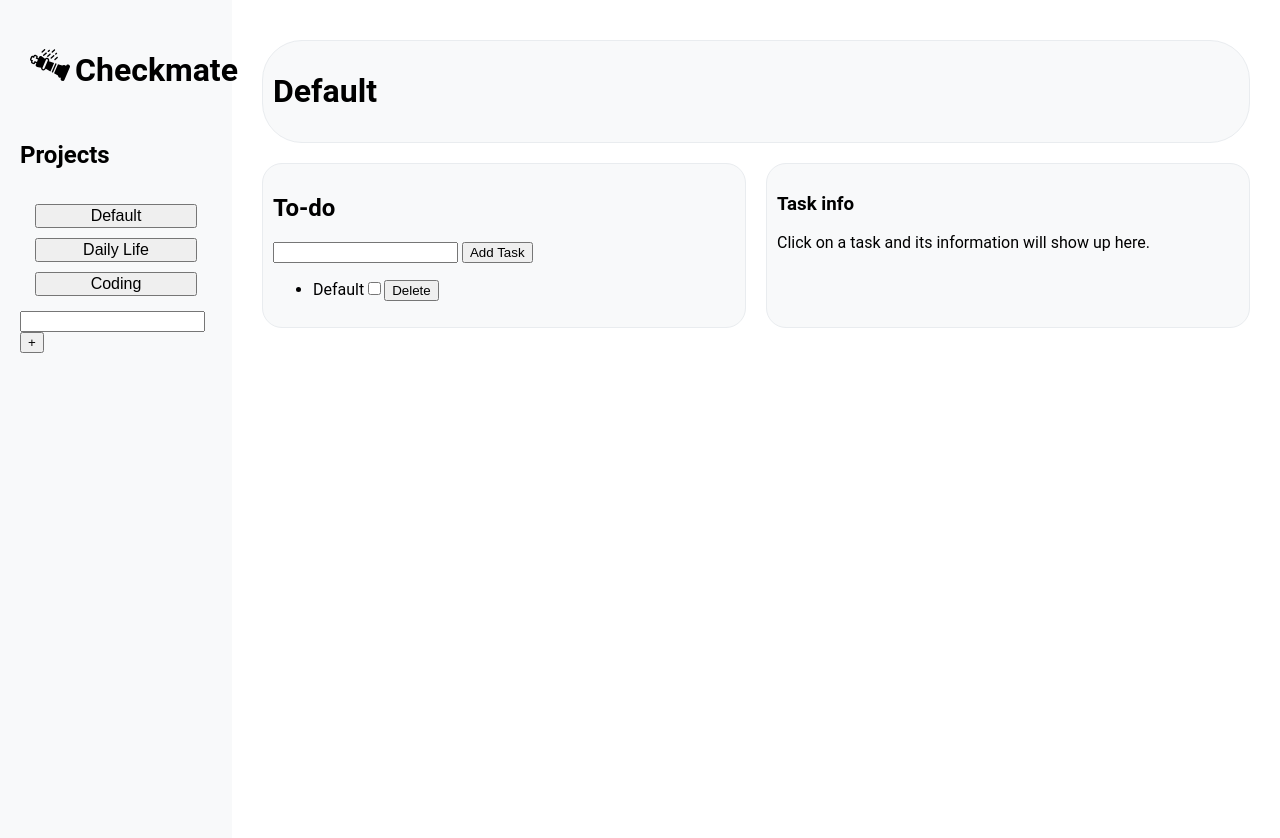
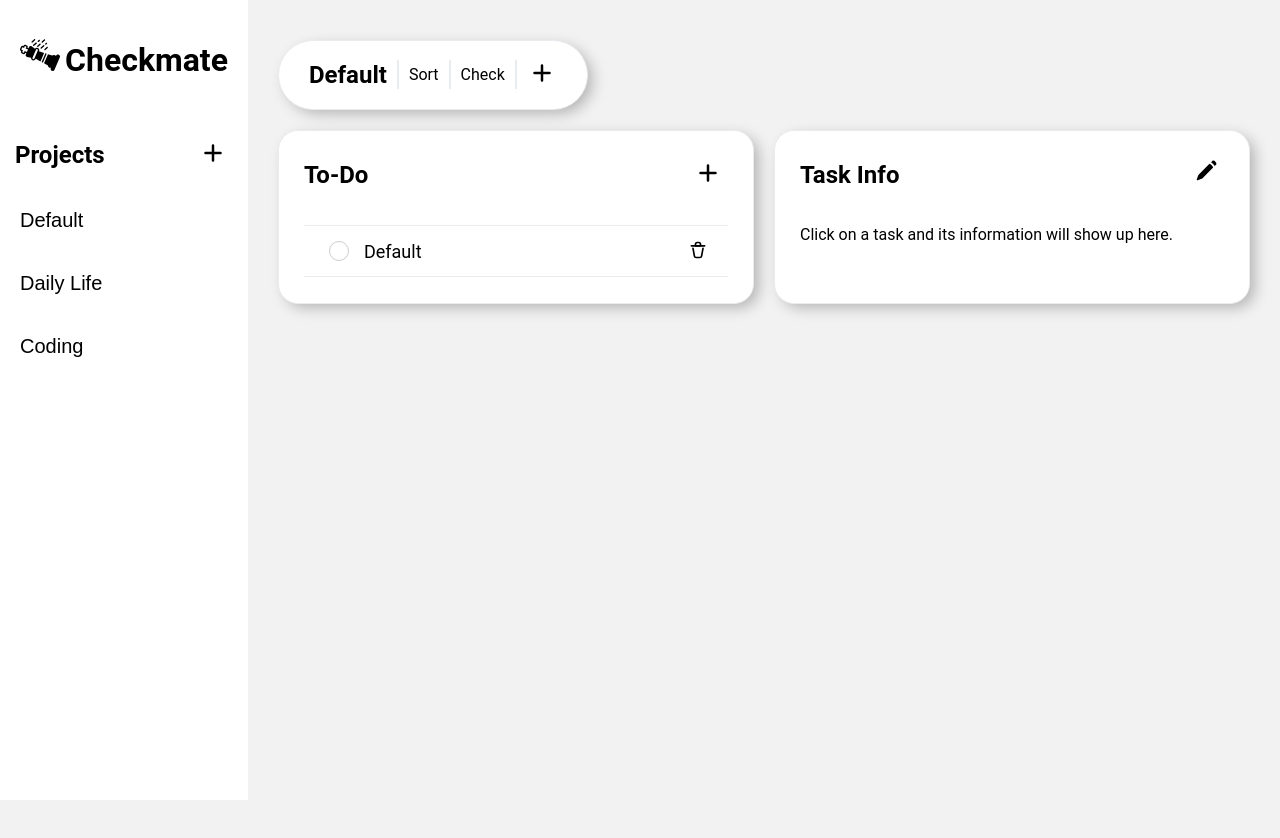
Before and after one commit to emmabry/checkmate-todo, a website built with webpack: page src/template.html in a window 1280 px wide. After the commit the page ends 800 px from the top, so only its background shows below. Built offline with nearby package versions, Linux system fonts and the light colour scheme.

Commit message:
Update CSS

```diff
--- a/src/index.js
+++ b/src/index.js
@@ -1,4 +1,8 @@
 import "./styles.css";
+import tickIcon from './assets/tick.svg';
+import editIcon from './assets/edit.svg';
+import deleteIcon from './assets/delete.svg';
+import { ro } from "date-fns/locale";
 
 class ToDo {
     static idCounter = 4;
@@ -112,11 +116,11 @@ class Application {
         return newProject;
         };
 
-    addTodo = function (name) {
-        const newToDo = new ToDo(name, "Add description...", "Add date...", "Add priority...");
+    addTodoNew = function (title, description, dueDate, priority) {
+        const newToDo = new ToDo(title, description, dueDate, priority);
         this.currentProject.toDos.push(newToDo);
         return newToDo;
-        };
+        }
 
     removeTodo = function (title) {
         this.currentProject.toDos = this.currentProject.toDos.filter(todo => todo.title !== title);
@@ -166,13 +170,13 @@ class UIEditor {
 
         this.taskList.addEventListener('click', (event) => {
             if (event.target.classList.contains('checkbox')) {
-                const taskTitle = event.target.parentElement.querySelector('.task-title').textContent;
+                const taskTitle = event.target.closest('.task').querySelector('.task-title').textContent;
                 event.target.classList.toggle('checkbox-ticked');
                 event.target.classList.remove('checkbox');
                 app.completeTodo(taskTitle);
             }
             else if (event.target.classList.contains('checkbox-ticked')) {
-                const taskTitle = event.target.parentElement.querySelector('.task-title').textContent;
+                const taskTitle = event.target.closest('.task').querySelector('.task-title').textContent;
                 event.target.classList.toggle('checkbox');
                 event.target.classList.remove('checkbox-ticked');
                 app.uncompleteTodo(taskTitle);
@@ -181,9 +185,9 @@ class UIEditor {
 
         this.taskList.addEventListener('click', (event) => {
             if (event.target.classList.contains('delete')) {
-                const taskTitle = event.target.parentElement.querySelector('.task-title').textContent;
+                const taskTitle = event.target.closest('.task').querySelector('.task-title').textContent;
                 app.removeTodo(taskTitle);
-                event.target.parentElement.remove();
+                event.target.closest('.task').remove();
             }
         });
 
@@ -236,32 +240,52 @@ class UIEditor {
 
     getProject = function (title) {
             this.taskList.innerHTML = '';
+            const header = document.querySelector('.proj-name-header');
+            header.textContent = title
             let currentProject = app.getProject(title);
             currentProject.toDos.forEach(toDo => {
                 const task = document.createElement('li');
                 task.classList.add('task');
+                const info = document.createElement('div');
+                info.classList.add('this-info');
+                task.appendChild(info);
+                const symbols = document.createElement('div');
+                symbols.classList.add('symbols');
+                task.appendChild(symbols);
+
+                const roundCheck = document.createElement('div');
+                roundCheck.classList.add('round');
+
+                const checkbox = document.createElement('input');
+                checkbox.classList.add('checkbox');
+                checkbox.type = 'checkbox';
+                const checkboxId = 'checkbox-' + Math.random().toString(36).substr(2, 9);
+                checkbox.id = checkboxId;
+
+                const label = document.createElement('label');
+                label.setAttribute('for', checkbox.id);
+
+                roundCheck.appendChild(checkbox);
+                roundCheck.appendChild(label);
+
+                info.appendChild(roundCheck);
 
                 const taskTitle = document.createElement('span');
                 taskTitle.classList.add('task-title');
                 taskTitle.textContent = toDo.title;
-                task.appendChild(taskTitle);
+                info.appendChild(taskTitle);
 
-                const del = document.createElement('button');
+                const del = document.createElement('img');
                 del.classList.add('delete');
-                del.textContent = 'Delete';
+                del.src = deleteIcon;
+                symbols.appendChild(del);
 
-                const checkbox = document.createElement('input');
-                checkbox.classList.add('checkbox');
-                checkbox.type = 'checkbox';
-                task.appendChild(checkbox);
-
-                task.appendChild(del);
                 this.taskList.appendChild(task);
             });
     };
 
     addProject = function (name) {
-        const newProject = app.addProject(name.value);
+        const newProject = app.addProject(name);
         const newButton = document.createElement('button');
         newButton.classList.add('project');
         newButton.textContent = newProject.title;
@@ -269,44 +293,89 @@ class UIEditor {
             ui.getProject(newButton.textContent);
         })
         this.projectButtons.appendChild(newButton);
-        name.value = '';
     };
 
-    addTask = function (name) {
-        const newTask = app.addTodo(taskName.value);
+    addTaskNew = function () {
+        const header = document.querySelector('.info-head');
+        header.textContent = 'New Task';
+        const svg = document.querySelector('.info-svg');
+        svg.src = tickIcon;
+        const infoDiv = document.querySelector('.info-div');
+        infoDiv.innerHTML = '';
+        const title = document.createElement('input');
+        title.classList.add('title-entry');
+        title.placeholder = 'Title';
+        infoDiv.appendChild(title);
+        const description = document.createElement('input');
+        description.classList.add('desc-entry');
+        description.placeholder = 'Description';
+        infoDiv.appendChild(description);
+        const dueDate = document.createElement('input');
+        dueDate.classList.add('dueDate-entry');
+        dueDate.type = 'date';
+        infoDiv.appendChild(dueDate);
+        const priority = document.createElement('select');
+        priority.classList.add('priority-entry');
+        const options = ['Low', 'Medium', 'High'];
+        options.forEach(option => {
+            const opt = document.createElement('option');
+            opt.value = option;
+            opt.textContent = option;
+            priority.appendChild(opt);
+        });
+        infoDiv.appendChild(priority);
 
+        svg.addEventListener('click', () => {
+            console.log(title.value, description.value, dueDate.value, priority.value);
+            ui.submitTaskInfoNew(title.value, description.value, dueDate.value, priority.value);
+        });
+    }
+
+    submitTaskInfoNew = function (title, description, dueDate, priority) {
+        const header = document.querySelector('.info-head');
+        header.textContent = 'Task Info';
+        const svg = document.querySelector('.info-svg');
+        svg.src = editIcon;
+
+        const newTask = app.addTodoNew(title, description, dueDate, priority);
         const taskElement = document.createElement('li');
         taskElement.classList.add('task');
+
+        const roundCheck = document.createElement('div');
+        roundCheck.classList.add('round');
+        const checkbox = document.createElement('input');
+        checkbox.classList.add('checkbox');
+        checkbox.type = 'checkbox';
+        const checkboxId = 'checkbox-' + Math.random().toString(36).substr(2, 9);
+        checkbox.id = checkboxId;
+        const label = document.createElement('label');
+        label.setAttribute('for', checkbox.id);
+
+        roundCheck.appendChild(checkbox);
+        roundCheck.appendChild(label);
+        taskElement.appendChild(roundCheck);
 
         const taskTitle = document.createElement('span');
         taskTitle.classList.add('task-title');
         taskTitle.textContent = newTask.title;
         taskElement.appendChild(taskTitle);
 
-        const del = document.createElement('button');
+        const del = document.createElement('img');
         del.classList.add('delete');
-        del.textContent = 'Delete';
-
-        const checkbox = document.createElement('input');
-        checkbox.classList.add('checkbox');
-        checkbox.type = 'checkbox';
-        taskElement.appendChild(checkbox);
+        del.src = deleteIcon;
 
         this.taskList.appendChild(taskElement);
         taskElement.appendChild(del);
-        taskName.value = '';
 
         app.showTaskInfo(newTask.title);
-    };
+    }
 
     showTaskInfo = function (task) {
-        const infoDiv = document.querySelector('.taskInfo');
+        const infoDiv = document.querySelector('.info-div');
         infoDiv.innerHTML = '';
         infoDiv.dataset.id = task.id;
-        const title = document.createElement('h2');
-        title.classList.add('task-info-title');
+        const title = document.querySelector('.info-head');
         title.textContent = task.title;
-        infoDiv.appendChild(title);
         const description = document.createElement('p');
         description.classList.add('task-info-description');
         description.textContent = task.description;
@@ -357,29 +426,6 @@ class UIEditor {
         }
         };
 
-    submitTaskInfo = function () {
-        const taskID = this.infoDiv.dataset.id;
-        const task = app.currentProject.toDos.find(todo => todo.id == taskID);
-
-        if (this.infoDiv.querySelector('.title-entry')) {
-            task.title = this.infoDiv.querySelector('.title-entry').value;
-            const listTitle = document.querySelector('.task-title');
-            listTitle.textContent = task.title;
-        }
-        if (this.infoDiv.querySelector('.desc-entry')) {
-            task.description = this.infoDiv.querySelector('.desc-entry').value;
-        }
-        if (this.infoDiv.querySelector('.dueDate-entry')) {
-            task.dueDate = this.infoDiv.querySelector('.dueDate-entry').value;
-        }
-        if (this.infoDiv.querySelector('.priority-entry')) {
-            task.priority = this.infoDiv.querySelector('.priority-entry').value;
-        }
-
-        ui.showTaskInfo(task);
-
-        }
-
     // TODO: Handle this in CSS instead
     completeTask = function (title) {
         console.log(title);
@@ -405,16 +451,20 @@ const ui = new UIEditor();
 
 ui.getProject('Default');
 
-const addButton = document.querySelector('.add-project');
+// TODO: Add modal here instead of pop-up prompt
+const addButton = document.querySelector('.add-beta');
 addButton.addEventListener('click', () => {
-    const name = document.querySelector('.project-name');
-    const newProject = name.value;
-    ui.addProject(name);
-    ui.getProject(newProject);
+    const projectName = prompt("Enter the new project name:");
+    console.log(projectName);
+    if (projectName) {
+        ui.addProject(projectName);
+        ui.getProject(projectName);
+    }
 });
 
-const addTask = document.querySelector('.add-task');
-const taskName = document.querySelector('.task-name');
+// TODO: Add functionality here
+const addTask = document.querySelector('.add-task-beta');
 addTask.addEventListener('click', () => {
-    ui.addTask(taskName.value);
+    console.log("working");
+    ui.addTaskNew();
 });
--- a/src/styles.css
+++ b/src/styles.css
@@ -2,6 +2,7 @@ body {
     margin: 0;
     padding: 0;
     font-family: 'Roboto', sans-serif;
+    background-color: #F2F2F3;
 }
 
 .projects {
@@ -9,16 +10,15 @@ body {
     flex-direction: column;
     justify-content: stretch;
     height: 100vh;
-    background-color: #F8F9FA;
-    width: 15%;
-    padding: 20px;
+    background-color: white;
+    width: 20%;
 }
 
 .logo {
     display: flex;
     justify-content: start;
     align-items: center;
-    padding: 10px;
+    padding: 20px;
 }
 
 .logo img {
@@ -32,12 +32,43 @@ body {
 .project-buttons {
     display: flex;
     flex-direction: column;
-    margin: 10px;
+    margin: 0px;
 }
 
-.project-buttons * {
-    margin: 5px;
-    font-size: 16px;
+.header {
+    padding-inline: 15px;
+    display: flex;
+    justify-content: space-between;
+    align-items: center;
+}
+
+.header .add {
+    width: 30px;
+    height: 30px;
+    margin-right: 5px;
+    position: relative;
+    bottom: 2px;
+}
+
+.header .info-svg {
+    width: 25px;
+    height: 25px;
+    margin-right: 5px;
+    position: relative;
+    bottom: 4px;
+}
+
+.project-buttons button {
+    margin: 0px;
+    font-size: 20px;
+    background-color: transparent;
+    border: none;
+    text-align: left;
+    padding: 20px;
+}
+
+.project-buttons button:hover {
+    background-color: #E9ECEF;
 }
 
 .container {
@@ -53,23 +84,153 @@ body {
 }
 
 .top-bar {
-    background-color: #F8F9FA;
+    display: flex;
+    align-items: center;
+    justify-content: space-between;
+    background-color: white;
     border: 1px solid #E9ECEF;
     border-radius: 40px;
-    padding: 10px;
+    padding-inline: 30px;
+    width: 25%;
+    margin: 10px;
+    -webkit-box-shadow: 6px 5px 15px -2px rgba(0,0,0,0.28);
+    box-shadow: 6px 5px 15px -2px rgba(0,0,0,0.28);
+}
+
+.divider {
+    border: 1px solid #E9ECEF;
+    height: 40%;
     margin: 10px;
 }
 
+.top-bar img {
+    width: 30px;
+    height: 30px;
+    margin-right: 5px;
+    position: relative;
+    bottom: 2px;
+}
 .taskDiv {
     display: flex;
     justify-content: center;
 }
 
 .current-tasks, .taskInfo {
-    background-color: #F8F9FA;
+    background-color: white;
     border: 1px solid #E9ECEF;
     border-radius: 20px;
     padding: 10px;
     width: 100%;
     margin: 10px;
+    box-shadow: 6px 5px 15px -2px rgba(0,0,0,0.28);
 }
+
+.task-list {
+    display: flex;
+    flex-direction: column;
+    padding-inline: 15px;
+}
+
+.info-div {
+    display: flex;
+    flex-direction: column;
+    justify-content: start;
+    align-items: start;
+    margin-inline: 15px;
+    padding-bottom: 10px;
+}
+
+ul {
+    list-style-type: none;
+    padding-left: 0;
+}
+
+.todo-list {
+    border-top: 1px solid #E9ECEF;
+}
+
+.round {
+    position: relative;
+}
+
+.round label {
+    background-color: #fff;
+    border: 1px solid #ccc;
+    border-radius: 50%;
+    cursor: pointer;
+    height: 18px;
+    width: 18px;
+    display: block;
+}
+
+.round label:after {
+    border: 2px solid #fff;
+    border-top: none;
+    border-right: none;
+    content: "";
+    height: 6px;
+    left: 8px;
+    opacity: 0;
+    position: absolute;
+    top: 9px;
+    transform: rotate(-45deg);
+    width: 12px;
+}
+
+.round input[type="checkbox"] {
+    visibility: hidden;
+    display: none;
+    opacity: 0;
+}
+
+.round input[type="checkbox"]:checked + label {
+    background-color: #66bb6a;
+    border-color: #66bb6a;
+}
+
+.round input[type="checkbox"]:checked + label:after {
+    opacity: 1;
+}
+
+label:hover {
+    background-color: #bbb; /* Darker background on hover */
+}
+
+label {
+    transition: background-color 0.3s, border-color 0.3s;
+}
+
+.task {
+    display: flex;
+    align-items: center;
+    justify-content: space-between;
+    padding-inline: 10px;
+    border-bottom: 1px solid #E9ECEF;
+}
+
+.task-title {
+    font-size: 18px;
+    margin: 0;
+    padding: 0;
+    position: relative;
+    top: 1px;
+}
+
+.task:hover {
+    background-color: #E9ECEF;
+}
+.task * {
+    margin: 5px;
+}
+
+.delete {
+    width: 20px;
+    height: 20px;
+    position: relative;
+    top: 1px;
+}
+
+.this-info {
+    display: flex;
+    align-items: center;
+}
--- a/src/template.html
+++ b/src/template.html
@@ -12,31 +12,45 @@
                 <img src="checkmate.svg"/>
                 <h1>Checkmate</h1>
             </div>
-            <h2>Projects</h2>
             <div class="project-buttons">
+                <div class="header">
+                <h2>Projects</h3>
+                <img class="add add-beta" src="add.svg"/>
+                </div>
                 <button class="project">Default</button>
                 <button class="project">Daily Life</button>
                 <button class="project">Coding</button>
             </div>
-            <div class="new-project">
-                <input class="project-name" />
-                <button class="add-project">+</button>
-            </div>
         </div>
         <div class="main-page">
             <div class="top-bar">
-                <h1>Default</h1>
+                <h2 class="proj-name-header">Default</h2>
+                <div class="divider"></div>
+                <p>Sort</p>
+                <div class="divider"></div>
+                <p>Check</p>
+                <div class="divider"></div>
+                <img src="add.svg"/>
             </div>
         <div class="taskDiv">
             <div class="current-tasks">
-                <h2>To-do</h2>
-                <input class="task-name" /> <button class="add-task">Add Task</button>
-                <ul class="todo-list">
-                </ul>
+                <div class="header">
+                    <h2>To-Do</h2>
+                    <img class="add add-task-beta" src="add.svg"/>
+                </div>
+                <div class="task-list">
+                    <ul class="todo-list">
+                    </ul>
+                </div>
             </div>
             <div class="taskInfo">
-                <h3>Task info</h3>
-                <p>Click on a task and its information will show up here.</p>
+                <div class="header">
+                    <h2 class="info-head">Task Info</h2>
+                    <img class="info-svg" src="edit.svg"/>
+                </div>
+                <div class="info-div">
+                    <p>Click on a task and its information will show up here.</p>
+                </div>
                 <div class="submit-div">
                 </div>
             </div>
```
Also changed, not shown: src/add.svg (added), src/assets/delete.svg (added), src/assets/edit.svg (added), src/assets/tick.svg (added), src/edit.svg (added).
